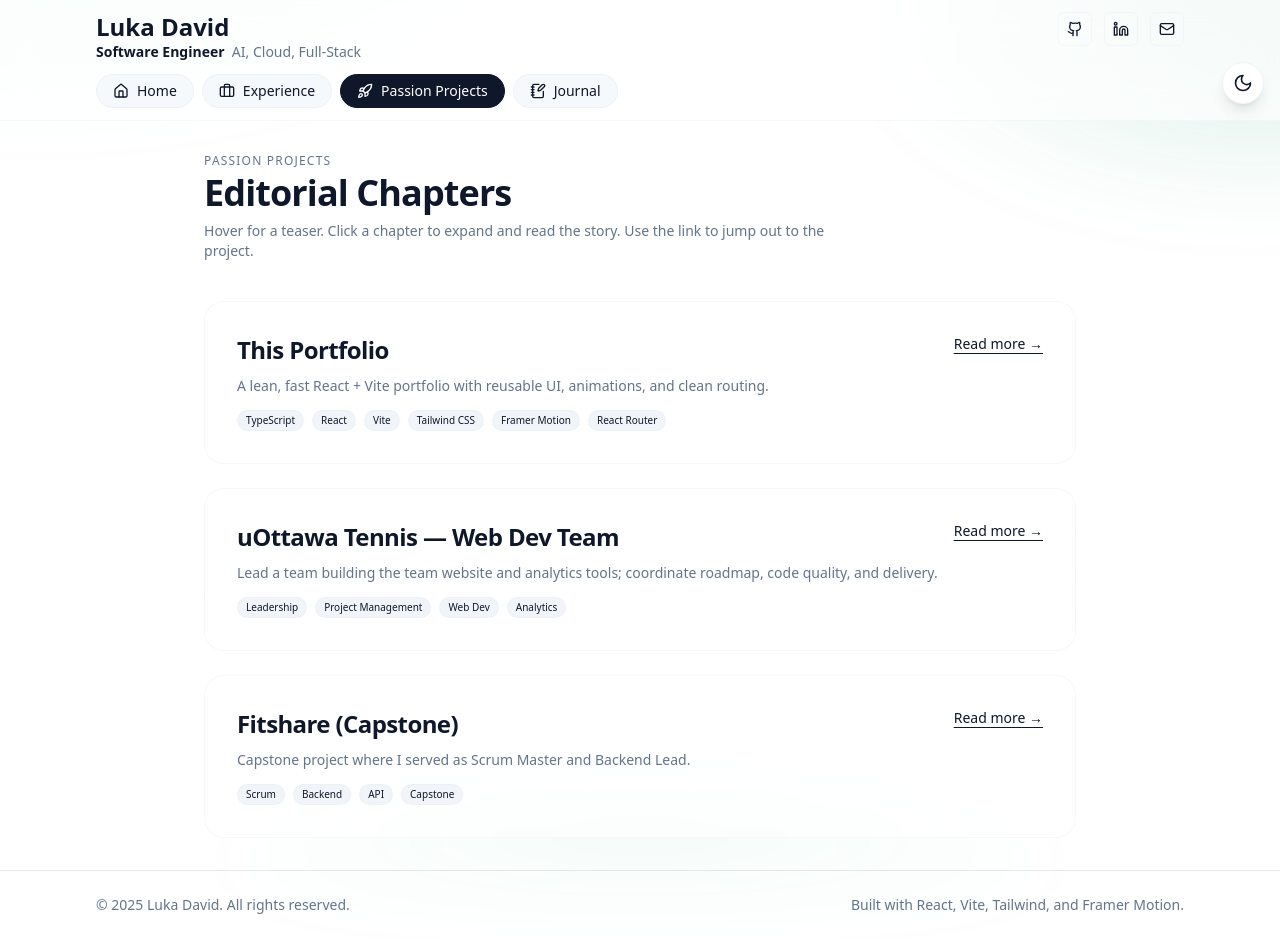
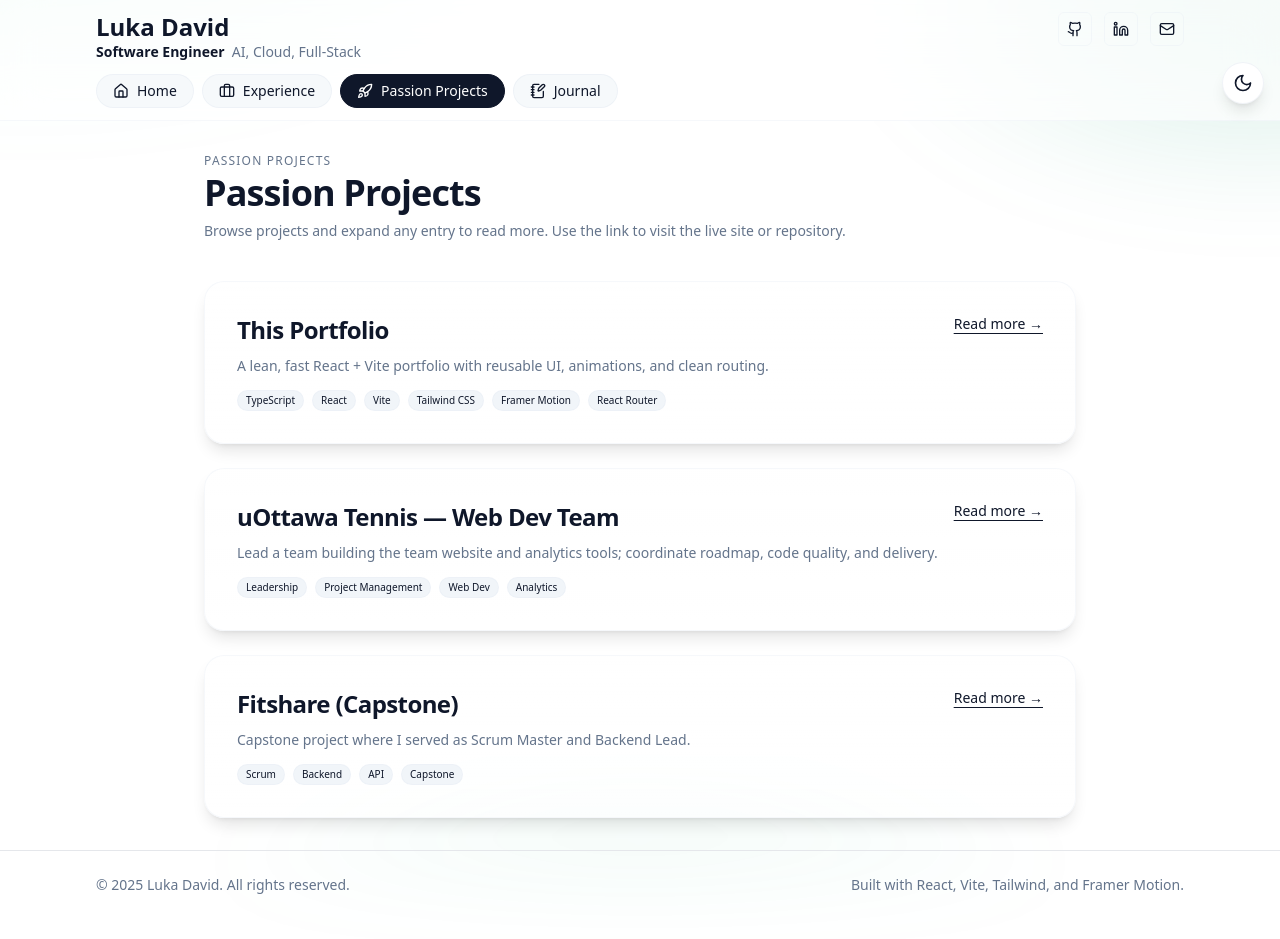
Before and after one commit to LukaDavid04/LearningTools, a React (Vite) app in the folder Portfolio/: page /projects in a window 1280 px wide. Built offline with nearby package versions, Linux system fonts and the light colour scheme.

Commit message:
Projects page touch ups

```diff
--- a/Portfolio/src/pages/Projects.tsx
+++ b/Portfolio/src/pages/Projects.tsx
@@ -21,8 +21,8 @@ export function Projects() {
     <section>
       <header className="mb-10">
         <p className="text-xs uppercase tracking-widest text-muted-foreground">Passion Projects</p>
-        <h1 className="mt-1 text-3xl sm:text-4xl font-semibold tracking-tight">Editorial Chapters</h1>
-        <p className="mt-2 max-w-2xl text-sm text-muted-foreground">Hover for a teaser. Click a chapter to expand and read the story. Use the link to jump out to the project.</p>
+        <h1 className="mt-1 text-3xl sm:text-4xl font-semibold tracking-tight">Passion Projects</h1>
+        <p className="mt-2 max-w-2xl text-sm text-muted-foreground">Browse projects and expand any entry to read more. Use the link to visit the live site or repository.</p>
       </header>
 
       <div className="space-y-6">
@@ -38,12 +38,14 @@ export function Projects() {
               whileInView={{ opacity: 1, y: 0 }}
               viewport={{ once: true, amount: 0.2 }}
               transition={{ duration: 0.35 }}
-              className={`relative overflow-hidden rounded-2xl border p-6 sm:p-8 ${
+              className={`relative overflow-hidden rounded-2xl border p-6 sm:p-8 shadow-lg transition hover:shadow-xl hover:-translate-y-0.5 ring-1 ring-transparent hover:ring-transparent dark:hover:ring-violet-500/30 ${
                 alt ? 'bg-gradient-to-b from-background/65 to-background/35' : 'bg-gradient-to-b from-background to-background/60'
               }`}
             >
               {/* Hover teaser overlay */}
-              <div className="pointer-events-none absolute inset-0 opacity-0 transition-opacity duration-300 hover:opacity-[0.03]" style={{ background: 'radial-gradient(600px 200px at 80% -10%, var(--primary)/.6, transparent)' }} />
+              {/* Neutral overlay on light; violet tint only in dark */}
+              <div className="pointer-events-none absolute inset-0 opacity-0 transition-opacity duration-300 hover:opacity-[0.03] dark:opacity-0 dark:hover:opacity-[0.04]" style={{ background: 'radial-gradient(600px 200px at 80% -10%, transparent, transparent)' }} />
+              <div className="pointer-events-none absolute inset-0 hidden opacity-0 transition-opacity duration-300 dark:block dark:hover:opacity-[0.05]" style={{ background: 'radial-gradient(600px 200px at 80% -10%, rgba(139,92,246,0.6), transparent)' }} />
 
               <div className="flex items-start justify-between gap-4">
                 <div>
```
